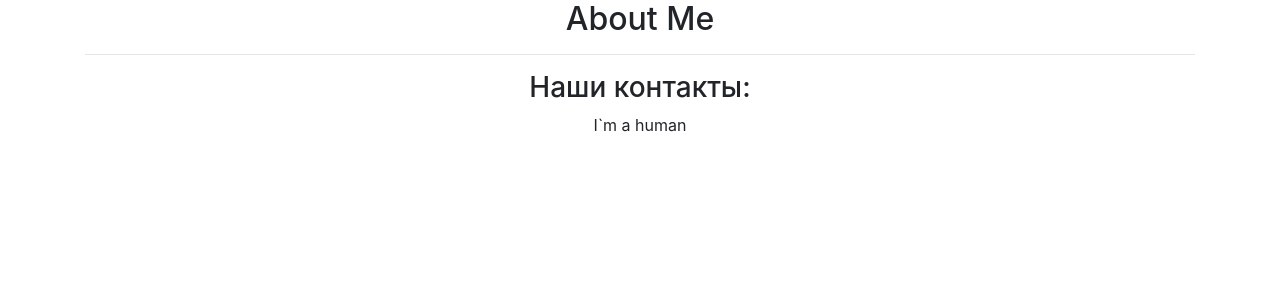
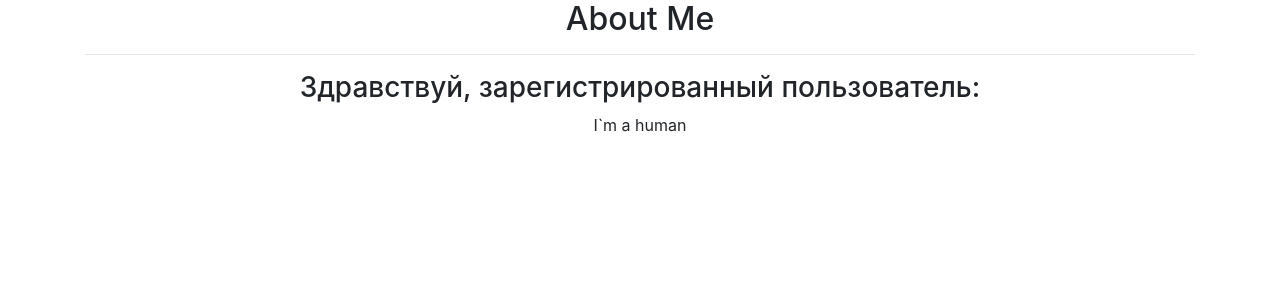
Before and after one commit to Archweel/Django1, a Django app: template FirstInMist/templates/flatpages/third.html in a window 1280 px wide. Shown: the part 56-356 px from the top of the page. Run offline with Django 3.2, Linux system fonts and the light colour scheme; the template is opened without the code that fills it: values that come from a table or form of the project are taken from there, others are empty; data comes from the database, SQL or seed files in the repository; some libraries are stand-ins or nearby versions.

Commit message:
Update third.html

```diff
--- a/FirstInMist/templates/flatpages/third.html
+++ b/FirstInMist/templates/flatpages/third.html
@@ -7,6 +7,6 @@
 {% block content %}
     <h2>{{ flatpage.title }}</h2>
     <hr>
-    <h3>Наши контакты:</h3>
+    <h3>Здравствуй, зарегистрированный пользователь:</h3>
 {{ flatpage.content }}
 {% endblock content %}
```
